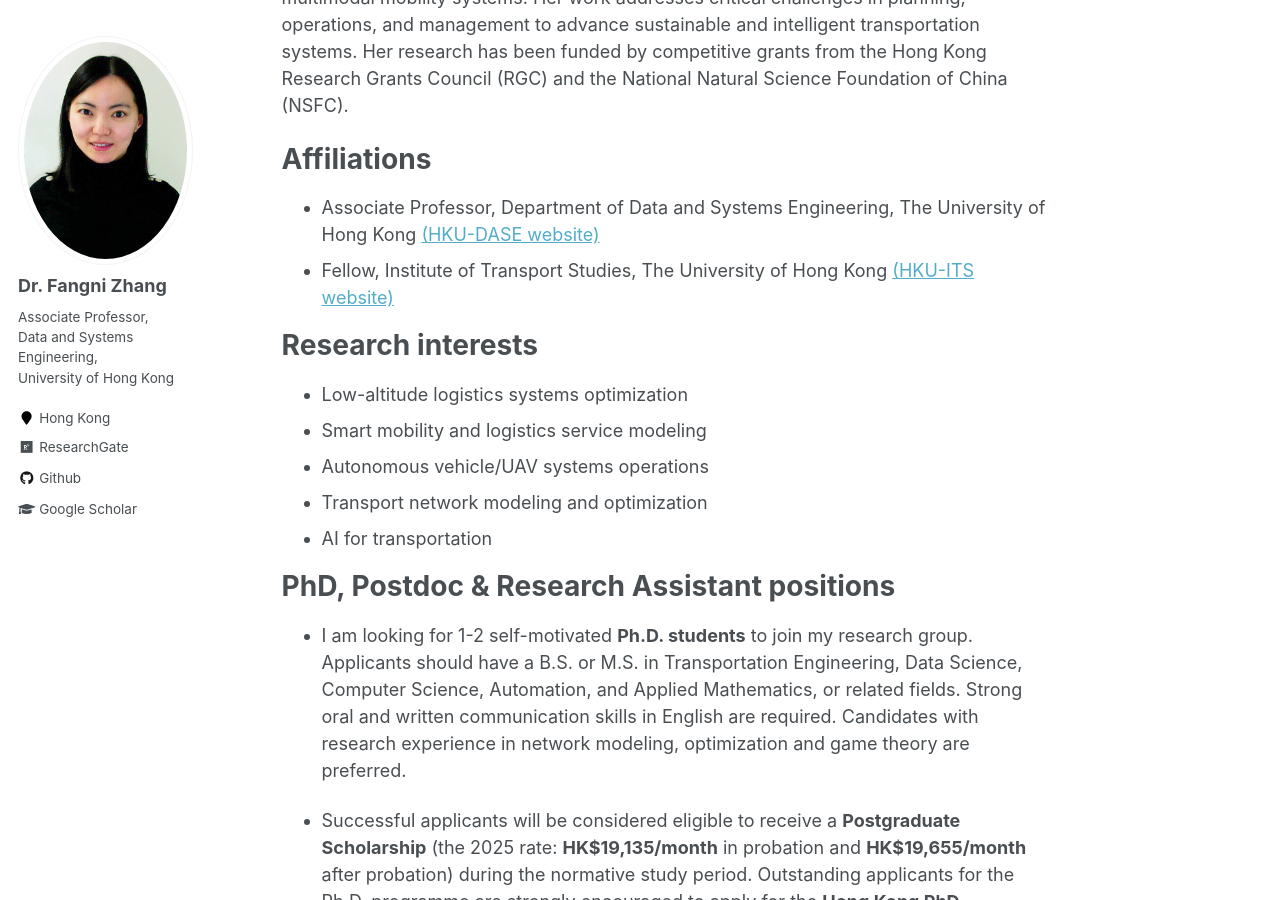
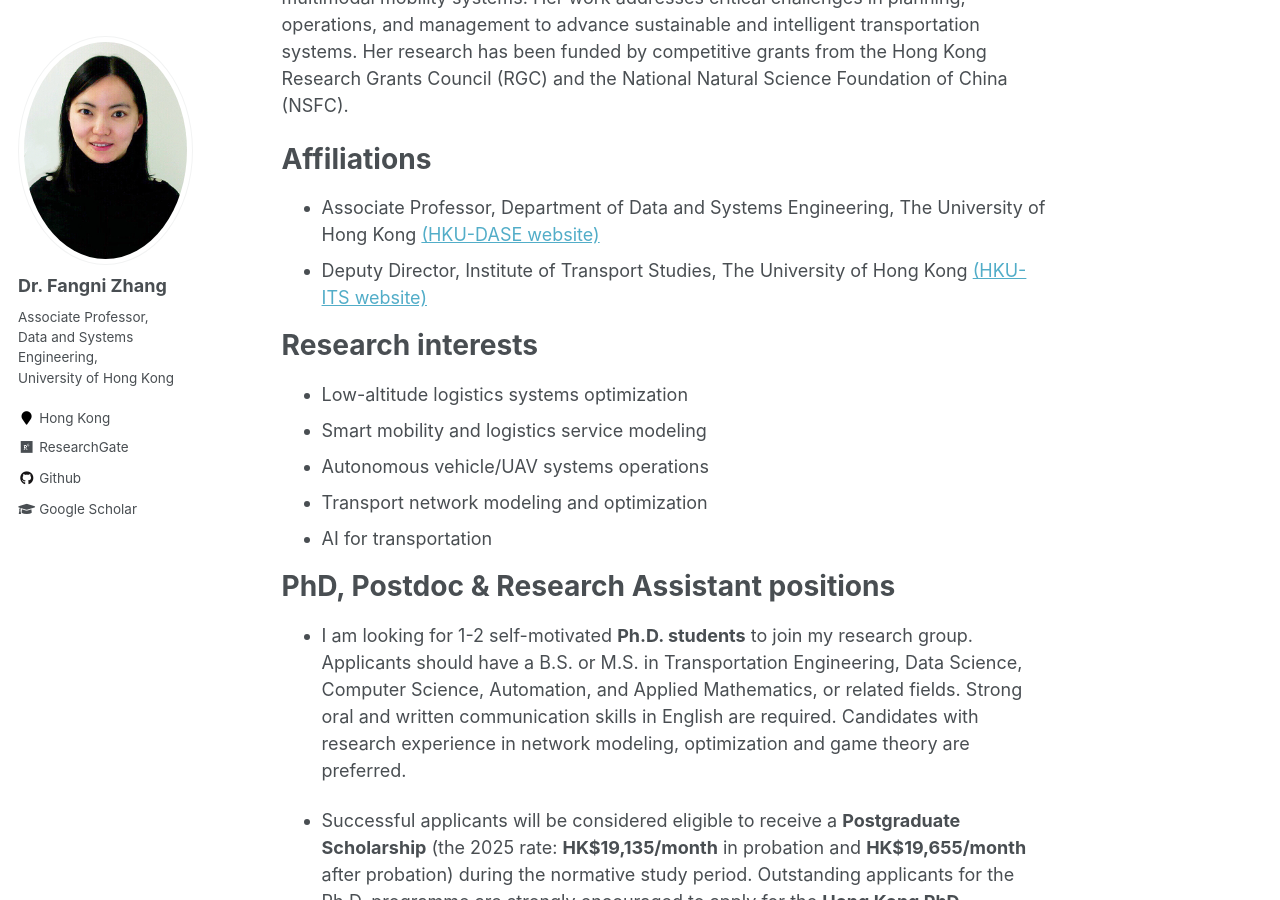
Before and after one commit to fangnizhang/fangnizhang.github.io, a Jekyll site: the page built from _pages/about.md, in a window 1280 px wide and 900 px high, scrolled down 311 px. Built offline with Jekyll 4.4.1, drawn with Linux system fonts in a browser that asks for light colours.

Commit message:
Update about.md

```diff
--- a/_pages/about.md
+++ b/_pages/about.md
@@ -13,7 +13,7 @@ redirect_from:
 Affiliations
 ======
 - Associate Professor, Department of Data and Systems Engineering, The University of Hong Kong [(HKU-DASE website)](https://www.dase.hku.hk/)
-- Fellow, Institute of Transport Studies, The University of Hong Kong [(HKU-ITS website)](https://www.institute-of-transport-studies.hku.hk/)
+- Deputy Director, Institute of Transport Studies, The University of Hong Kong [(HKU-ITS website)](https://www.institute-of-transport-studies.hku.hk/)
 
 Research interests
 ======
```
